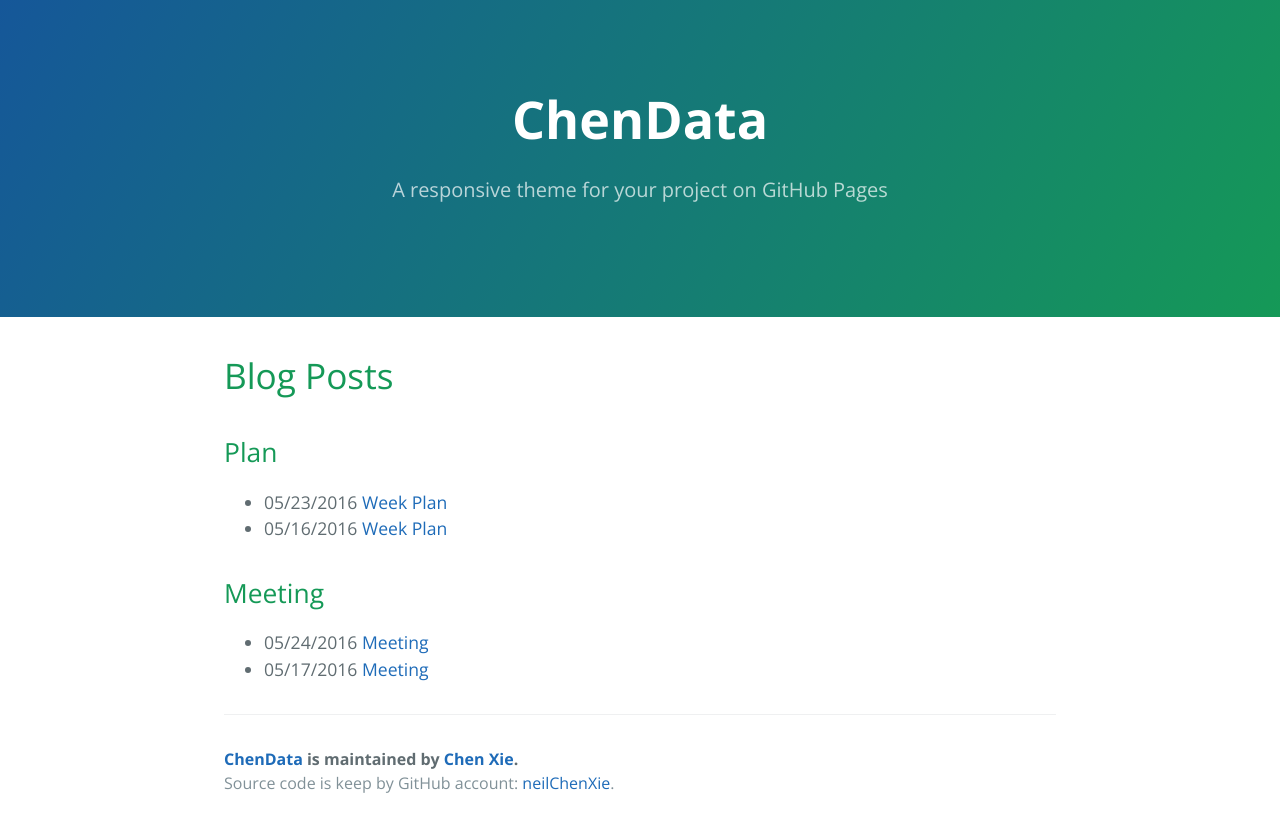
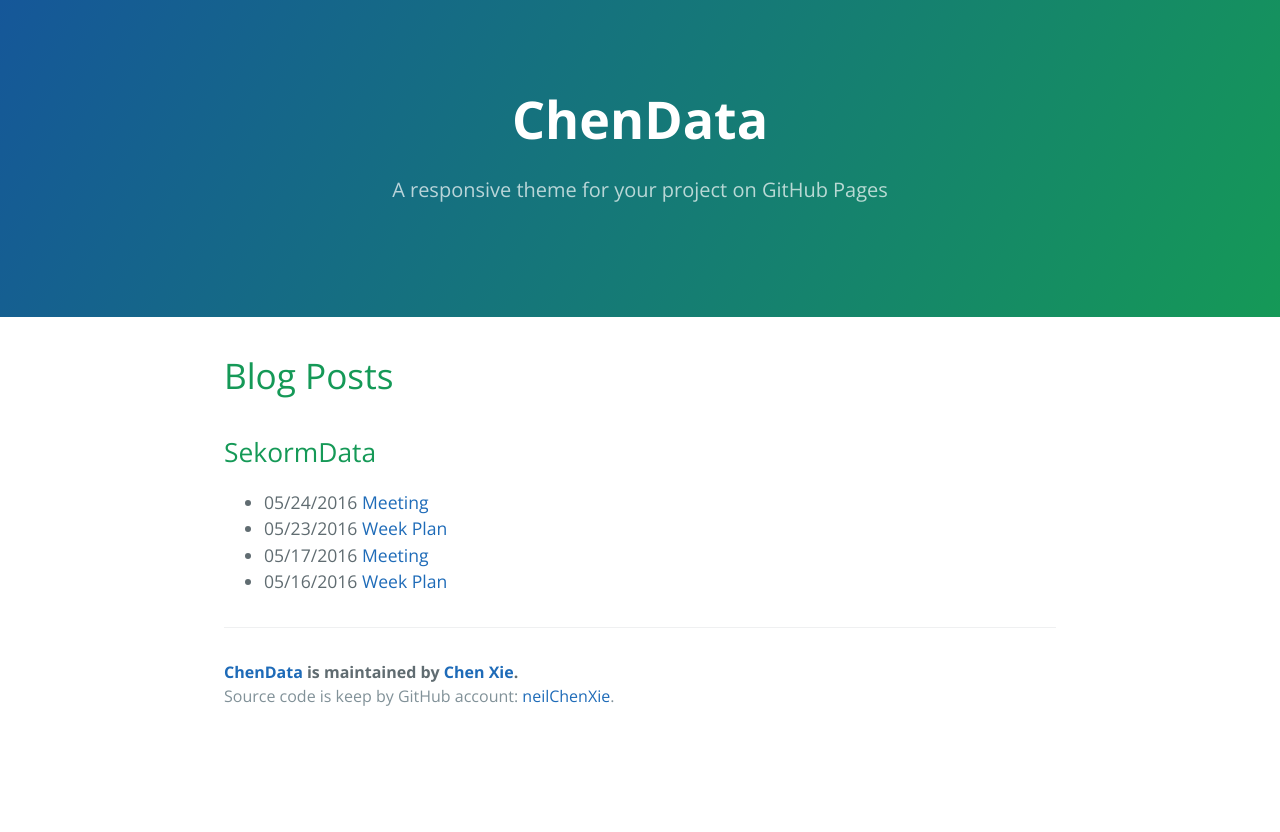
Before and after one commit to neilChenXie/ChenData, a Jekyll site: the page built from index.html, in a window 1280 px wide. Shown: the top 832 px of the page. Built offline with Jekyll 4.4.1, drawn with Linux system fonts in a browser that asks for light colours; the list of posts is cut into pages by our own code.

Commit message:
SekormData more

```diff
--- a/_posts/Meet/2016-05-17-meet.md
+++ b/_posts/Meet/2016-05-17-meet.md
@@ -2,7 +2,7 @@
 layout: post
 title: Meeting
 date: 2016-05-17 10:44:15 +0800
-category: Meeting
+category: SekormData
 tags: [meeting]
 ---
 
--- a/_posts/Meet/2016-05-24-meet.md
+++ b/_posts/Meet/2016-05-24-meet.md
@@ -2,7 +2,7 @@
 layout: post
 title: Meeting
 date: 2016-05-24 9:00:15 +0800
-category: Meeting
+category: SekormData
 tags: [meeting]
 ---
 
--- a/_posts/Plan/2016-05-16-note.md
+++ b/_posts/Plan/2016-05-16-note.md
@@ -2,7 +2,7 @@
 layout: post
 title: Week Plan
 date: 2016-05-16 09:44:15 +0800
-category: Plan
+category: SekormData
 tags: [plan, weekly]
 ---
 
--- a/_posts/Plan/2016-05-23-plan2.md
+++ b/_posts/Plan/2016-05-23-plan2.md
@@ -2,7 +2,7 @@
 layout: post
 title: Week Plan
 date: 2016-05-23 09:44:15 +0800
-category: Plan
+category: SekormData
 tags: [plan, weekly]
 ---
 
```
